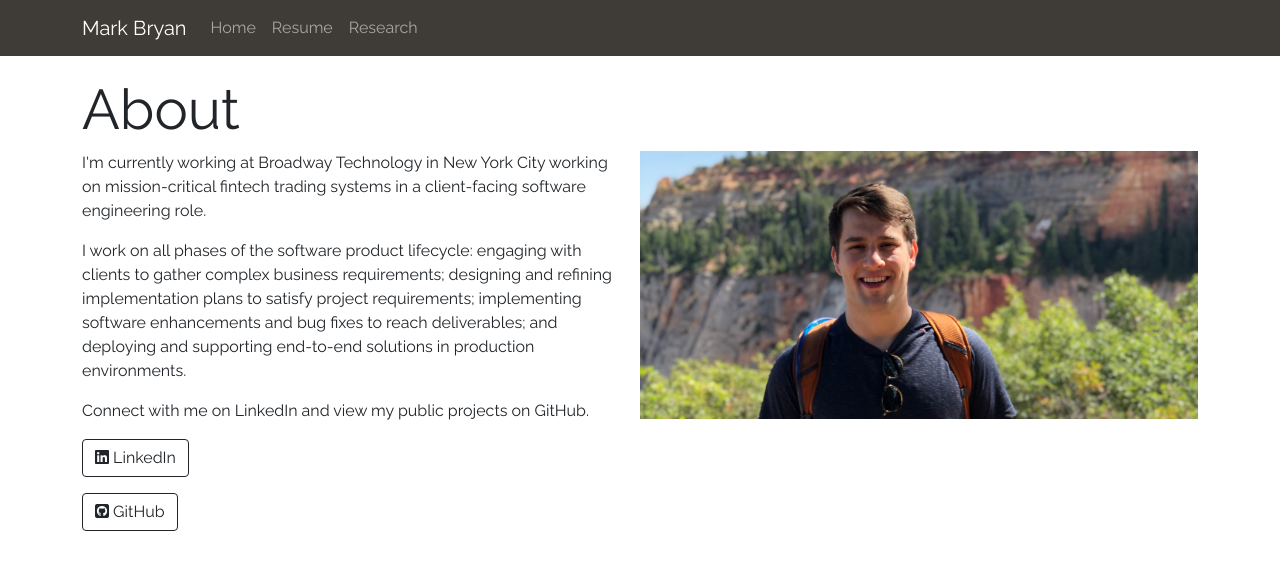
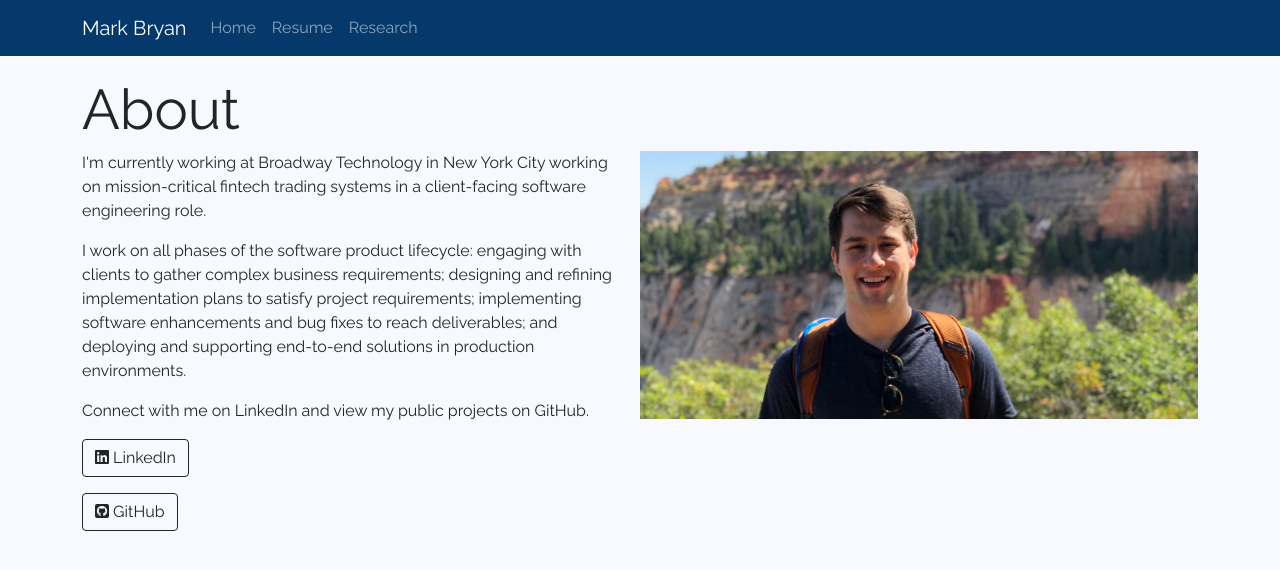
Before and after one commit to mrkbryn/mark-bryan-site, a Flask app: page / in a window 1280 px wide. Shown: the top 570 px of the page. Run offline with Flask 2, Linux system fonts and the light colour scheme; some libraries are stand-ins or nearby versions.

Commit message:
Update styles to blue

```diff
--- a/app/static/style.css
+++ b/app/static/style.css
@@ -3,9 +3,9 @@
     --mab-admin: #8B0000;
     --mab-1: #763626;
     --mab-2: #2A3132;
-    --mab-3: #3F3B37;
+    --mab-3: #05386B;
     --mab-4: #90AFC5;
-    --mab-text-1: #763626;
+    --mab-text-1: #05386B;
     --mab-text-2: #2A3132;
     --mab-text-3: #336B87;
     --mab-text-4: #90AFC5;
@@ -13,6 +13,7 @@
 
 body {
   font-family: 'Raleway', sans-serif;
+  background-color: #f8f8ff;
 }
 
 .before_content {
```
